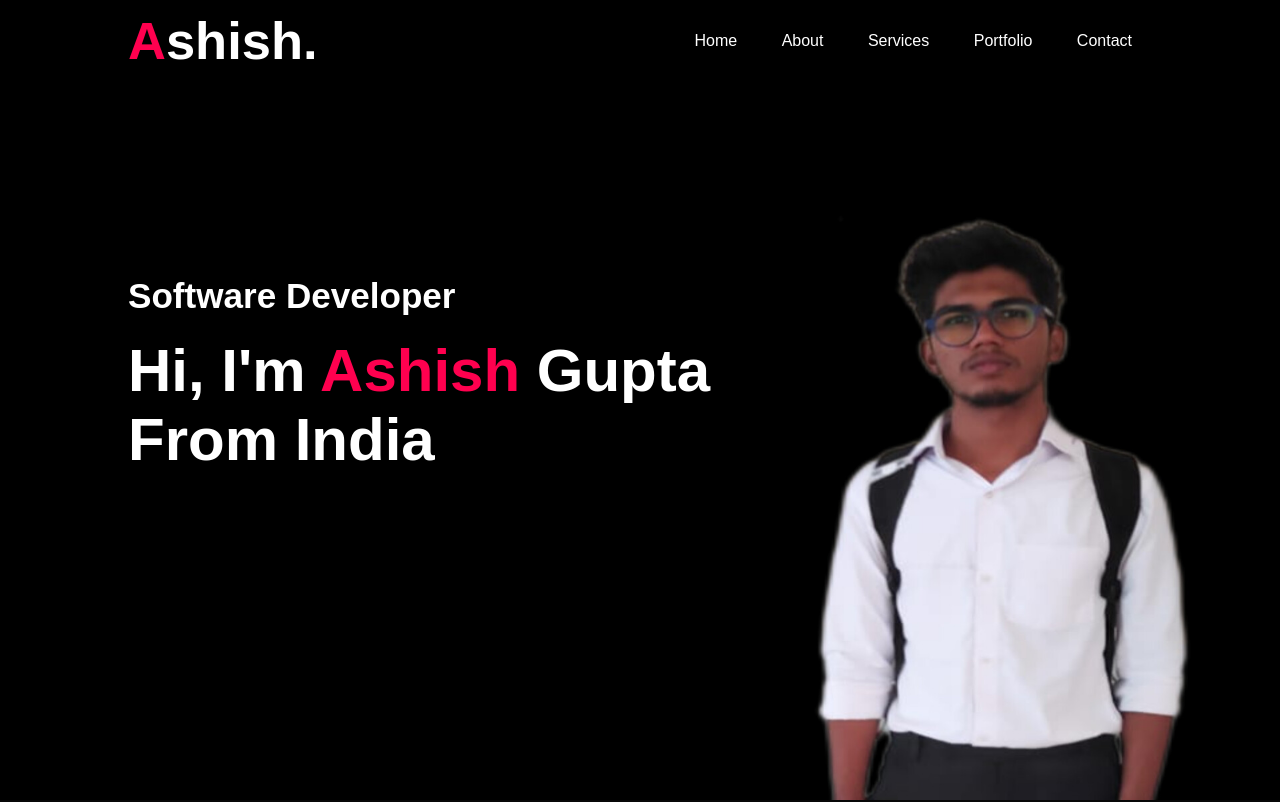
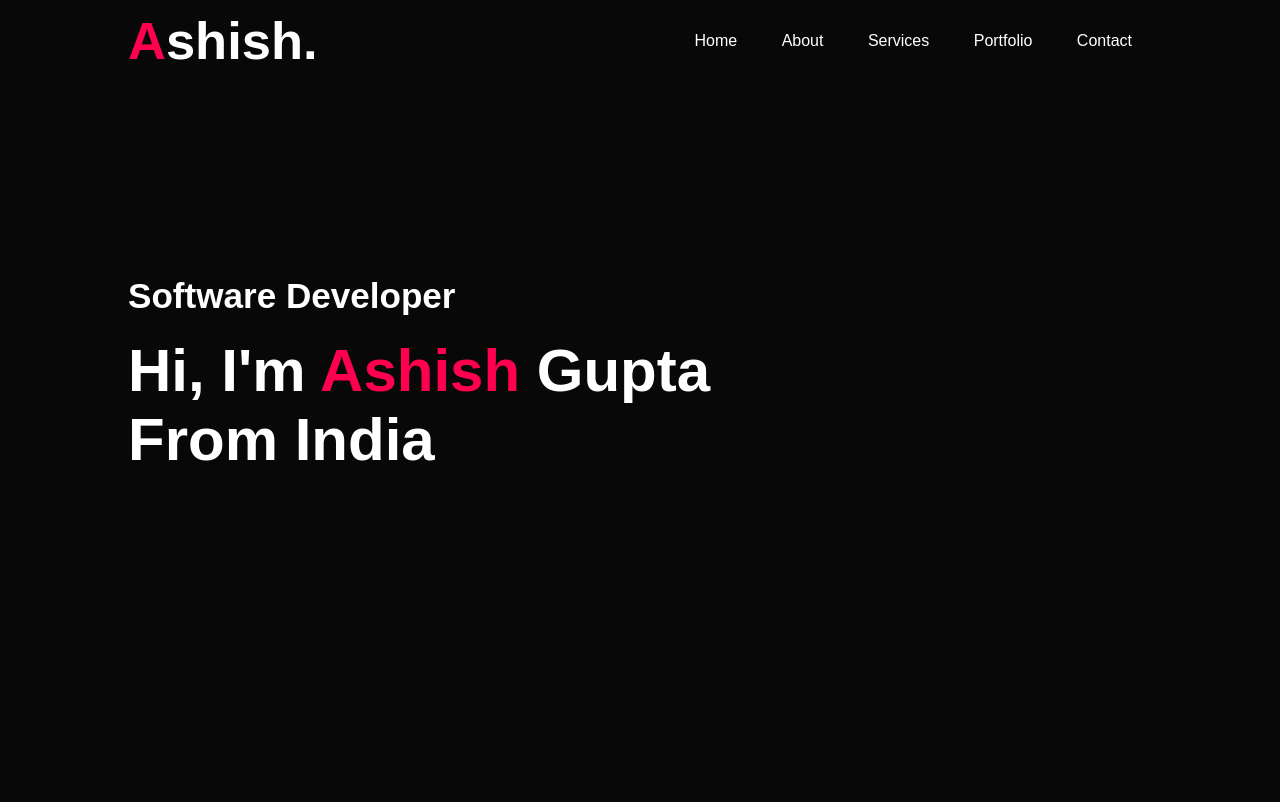
Before and after one commit to ashishgupta-05/portfolio.github.io, a plain HTML site: page index.html in a window 1280 px wide. Shown: the top 802 px of the page. Drawn offline with Linux system fonts and the light colour scheme.

Commit message:
image removed

```diff
--- a/style.css
+++ b/style.css
@@ -15,7 +15,6 @@ body{
 #header{
     width: 100%;
     height: 100vh;
-    background-image: url(images/dev.jpg);
     background-size: 100% 100vh;
     background-position: center;
 }
```
